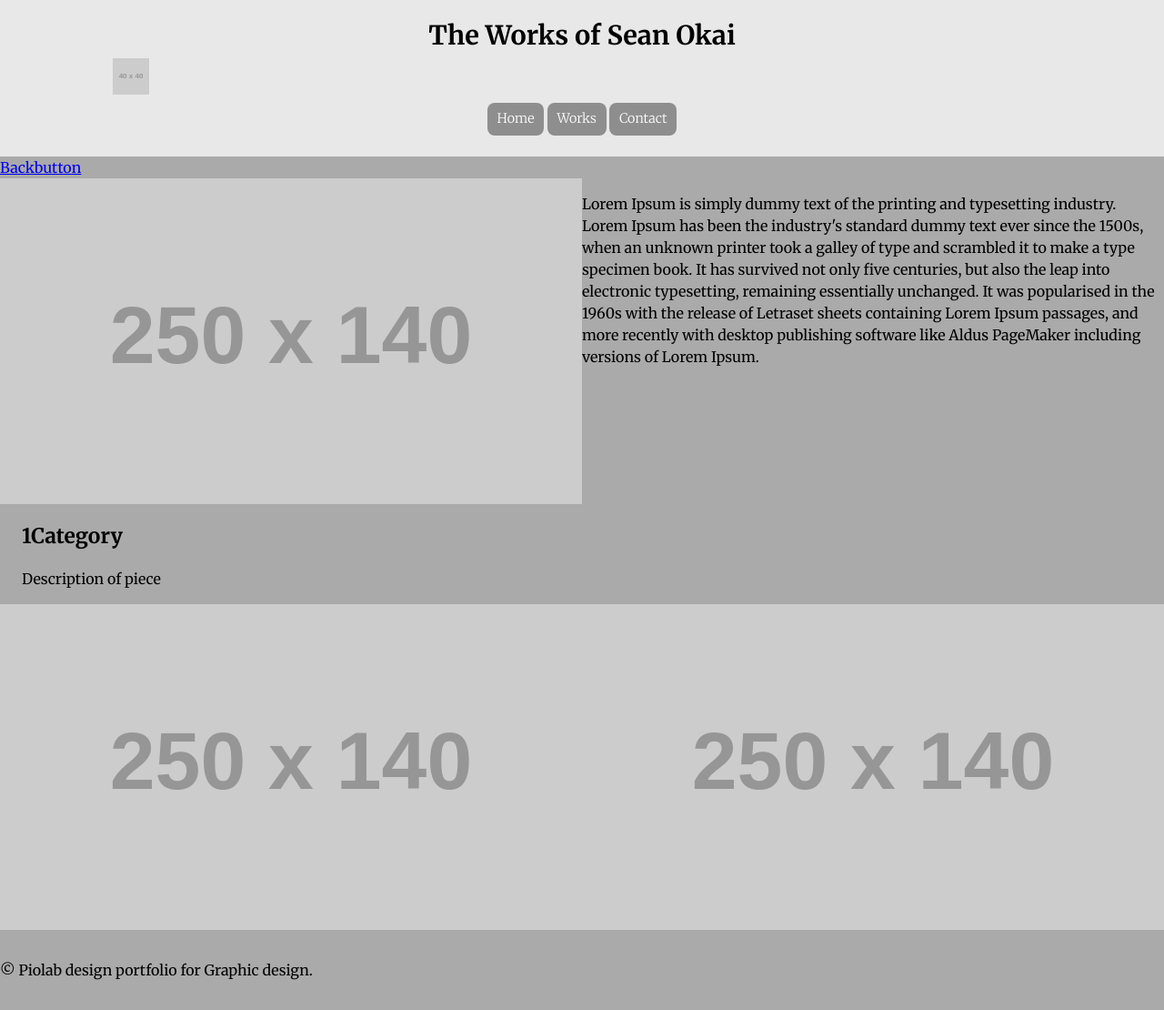
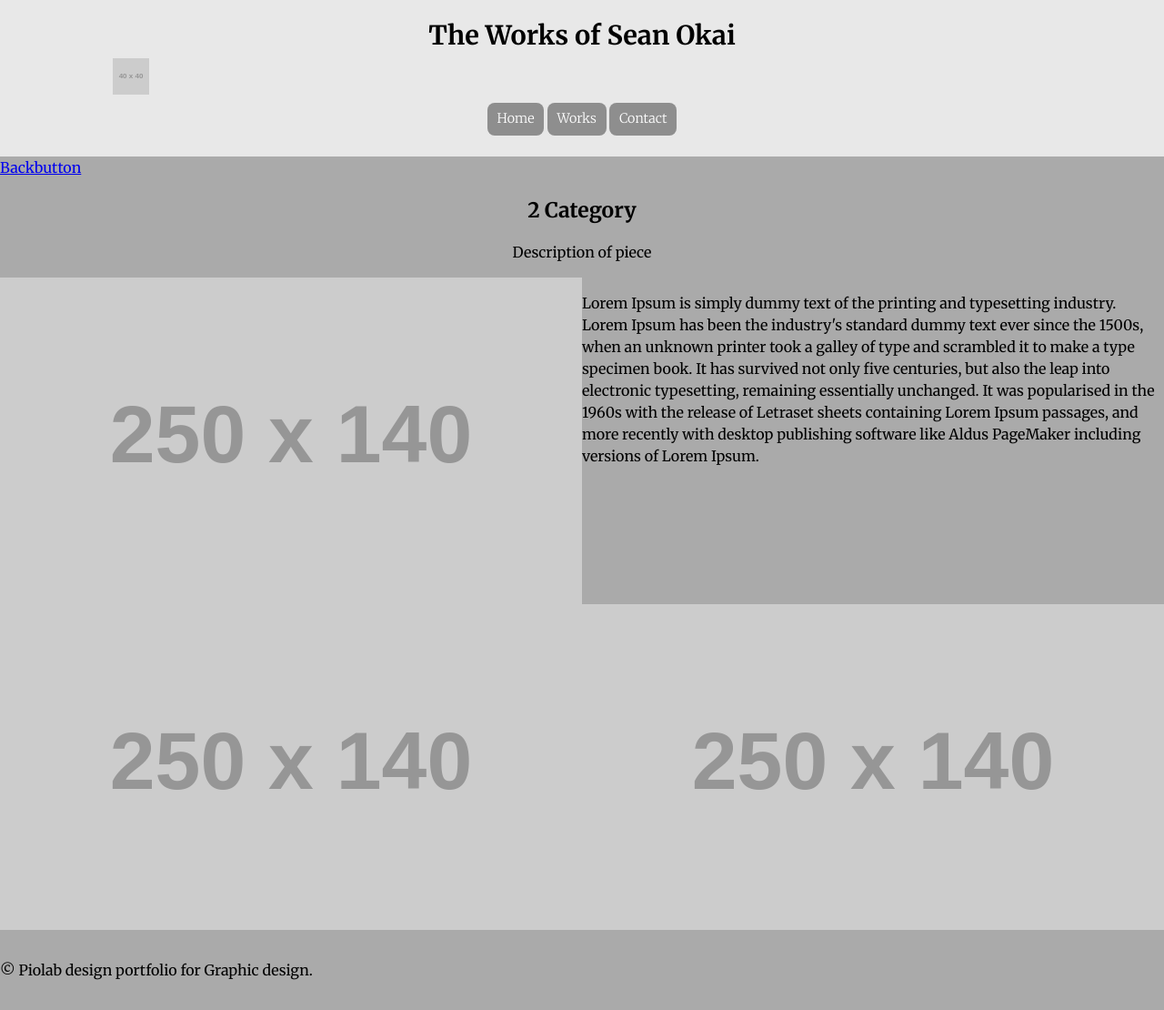
Before and after one commit to seanokai/portfolio, a Jekyll site: the page built from works/piece-2.html, in a window 1280 px wide. Shown: the whole page at 91% size. Built offline with Jekyll 4.4.1, drawn with Linux system fonts in a browser that asks for light colours; Markdown is read by kramdown in place of the engine named in the settings.

Commit message:
fixed few pieces and mobile screen

```diff
--- a/_layouts/portfolio-pieces.html
+++ b/_layouts/portfolio-pieces.html
@@ -8,7 +8,7 @@
   <link href="{{site.baseurl}}/css/type.css" rel="stylesheet">
   <meta name="handheldfriendly" content="true">
   <meta name="mobileoptimized" content="240">
-  <meta name="viewport" content="width=device-width;initial-scale=1">
+  <meta name="viewport" content="width=device-width,initial-scale=1">
   <link href='https://fonts.googleapis.com/css?family=Merriweather:400,700,300,300italic,400italic,700italic,900' rel='stylesheet'>
   <link rel="shortcut icon" href="favicon.ico">
 </head>
--- a/works/piece-1.html
+++ b/works/piece-1.html
@@ -5,7 +5,7 @@ layout: portfolio-pieces
 				<div class="grid">
 
 					<div class="gutter unit unit-xs-1 unit-s-1 unit-m-1 unit-l-1 headcent">
-						<h3>1Category</h3>
+						<h3>1 Category</h3>
 						<p>Description of piece</p>
 						</div>
 
--- a/works/piece-2.html
+++ b/works/piece-2.html
@@ -5,14 +5,16 @@ layout: portfolio-pieces
 
 <div class="grid">
 
+
+	<div class="gutter unit unit-xs-1 unit-s-1 unit-m-1 unit-l-1 headcent">
+						<h3>2 Category</h3>
+						<p>Description of piece</p>
+						</div>
+
 					<div class="unit unit-xs-1 unit-s-1 unit-m-1 unit-l-1-2">
 
 						<img class="img-flex" src="http://placehold.it/250x140" alt="">
 
-						<div class="gutter">
-						<h3>1Category</h3>
-						<p>Description of piece</p>
-						</div>
 
 					</div>
 
```
